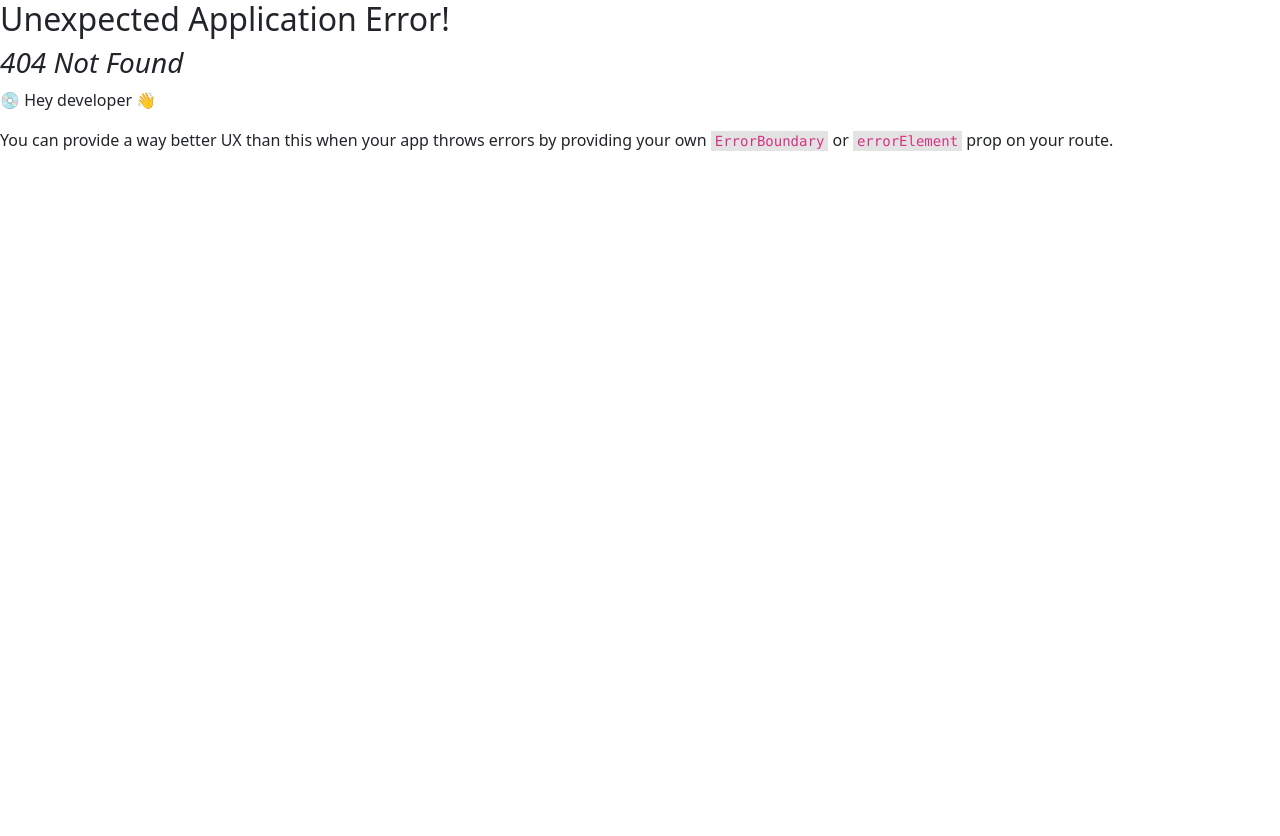
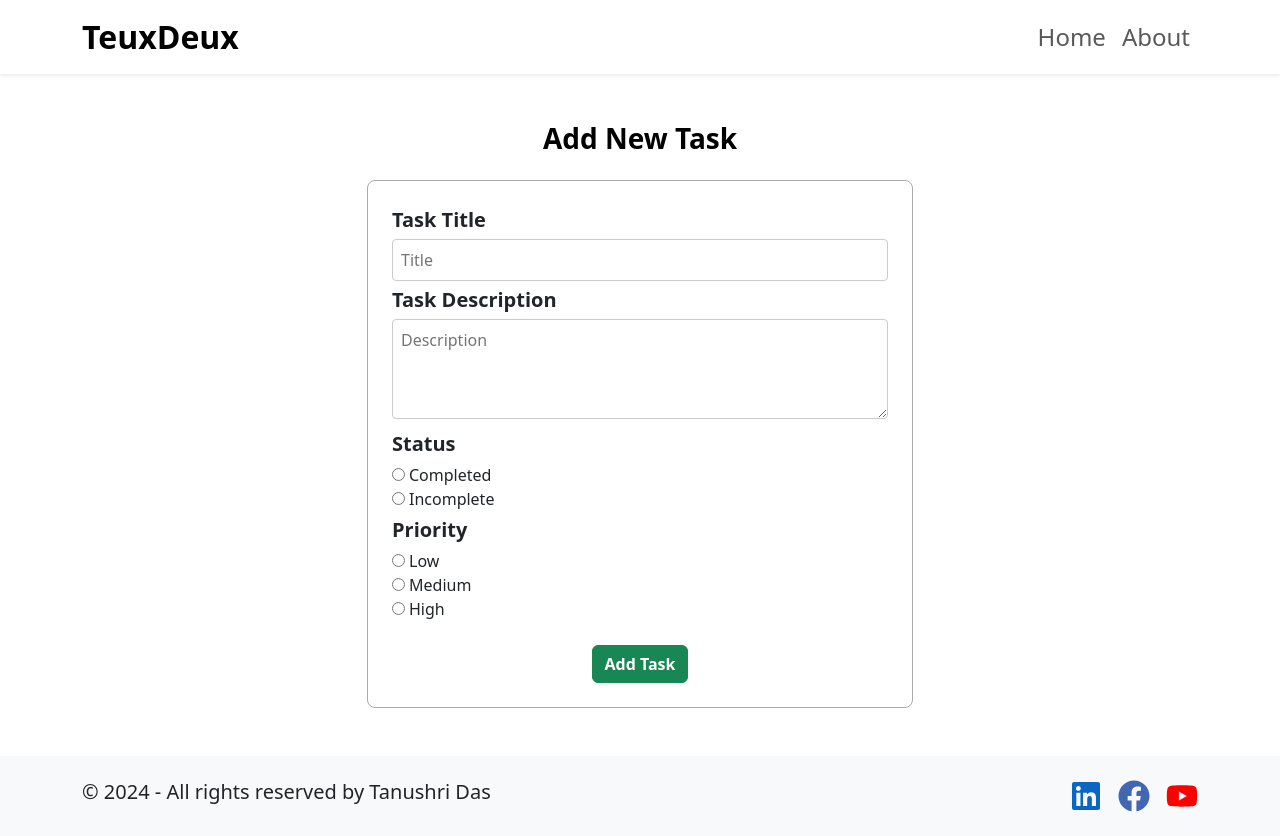
Before and after one commit to Tanushri-Das/Task-Todo-List-App, a React (Vite) app: page /taskform in a window 1280 px wide. Before the commit this address had no page. Before the commit the page ends 800 px from the top, so only its background shows below. Built offline with nearby package versions, Linux system fonts and the light colour scheme.

Commit message:
update application structure and add home page

```diff
--- a/src/Components/Footer/Footer.jsx
+++ b/src/Components/Shared/Footer/Footer.jsx
@@ -1,11 +1,20 @@
 import React from "react";
 import { FaFacebook, FaLinkedin, FaYoutube } from "react-icons/fa";
+import { useLocation } from "react-router-dom";
 import "./Footer.css";
 
 const Footer = () => {
   const date = new Date().getFullYear();
+  const location = useLocation();
+  const isAbout = location.pathname === "/about";
+  const isAllTasks = location.pathname === "/alltasks";
+
   return (
-    <footer className="bg-light py-4 d-flex justify-content-center align-items-center">
+    <footer
+      className={`bg-light py-4 d-flex justify-content-center align-items-center ${
+        isAbout || isAllTasks ? "fixed-bottom" : ""
+      }`}
+    >
       <div className="container">
         <div className="row justify-content-center align-items-center">
           <div className="col-md-6 text-center text-md-start">
--- a/src/Layout/Main.jsx
+++ b/src/Layout/Main.jsx
@@ -1,7 +1,7 @@
 import React from 'react'
-import Header from '../Components/Header/Header'
 import { Outlet } from 'react-router-dom'
-import Footer from '../Components/Footer/Footer'
+import Header from '../Components/Shared/Header/Header'
+import Footer from '../Components/Shared/Footer/Footer'
 
 const Main = () => {
   return (
--- a/src/Pages/AllTasks/AllTasks.jsx
+++ b/src/Pages/AllTasks/AllTasks.jsx
@@ -42,14 +42,12 @@ const AllTasks = () => {
     );
     setTasks(updatedTasks);
     localStorage.setItem("tasks", JSON.stringify(updatedTasks));
-    toast.success("Task marked as completed!");
   };
 
   const handleDeleteTask = (task) => {
     const updatedTasks = tasks.filter((t) => t !== task);
     setTasks(updatedTasks);
     localStorage.setItem("tasks", JSON.stringify(updatedTasks));
-    toast.error("Deleted task successfully!");
   };
 
   const filteredTasks =
@@ -111,7 +109,7 @@ const AllTasks = () => {
               >
                 {task.priority}
               </td>
-              <td className="text-center fw-semibold">
+              <td className="text-center fw-semibold d-flex justify-content-center align-items-center">
                 <Button
                   variant="success"
                   className="data fw-semibold"
@@ -122,7 +120,7 @@ const AllTasks = () => {
                 <Button
                   variant="warning"
                   onClick={() => handleEditTask(task)}
-                  className="ms-2 my-2 my-lg-0 data fw-semibold text-white"
+                  className="ms-2 data fw-semibold text-white"
                 >
                   Edit
                 </Button>
--- a/src/Pages/Home/Home.css
+++ b/src/Pages/Home/Home.css
@@ -12,3 +12,7 @@
   border: 1px solid #ababab;
   background: rgba(255, 255, 255, 0.2);
 }
+
+.data {
+    font-size: 18px;
+  }
--- a/src/Pages/Home/Home.jsx
+++ b/src/Pages/Home/Home.jsx
@@ -1,149 +1,22 @@
-import React, { useState, useEffect } from "react";
+import React from "react";
+import "./Home.css";
+import { Link } from "react-router-dom";
 import { Button } from "react-bootstrap";
-import "./Home.css";
-import { useNavigate } from "react-router-dom";
-import toast from "react-hot-toast";
 
 const Home = () => {
-  const navigate = useNavigate();
-  const [tasks, setTasks] = useState([]);
-  const [newTask, setNewTask] = useState({
-    title: "",
-    description: "",
-    status: "",
-    priority: "",
-  });
-
-  useEffect(() => {
-    const storedTasks = JSON.parse(localStorage.getItem("tasks") || "[]");
-    setTasks(storedTasks);
-  }, []);
-
-  const handleChange = (e) => {
-    const { name, value } = e.target;
-    setNewTask((prevState) => ({
-      ...prevState,
-      [name]: value,
-    }));
-  };
-
-  const handleSubmit = (e) => {
-    e.preventDefault();
-    if (!newTask.title) return;
-
-    const updatedTasks = [...tasks, newTask];
-    setTasks(updatedTasks);
-
-    localStorage.setItem("tasks", JSON.stringify(updatedTasks));
-    toast.success("User created successfully!");
-
-    navigate("/alltasks");
-
-    setNewTask({
-      title: "",
-      description: "",
-      status: "",
-      priority: "",
-    });
-  };
-
   return (
-    <div className="container my-5">
-      <div className="row">
-        <h3 className="text-black text-center mb-4 fw-bold">Add New Task</h3>
-        <div className="col-12 col-md-8 col-lg-6 mx-auto">
-          <form className="form p-4 rounded-3" onSubmit={handleSubmit}>
-            <div className="mb-1">
-              <label className="fs-5 fw-semibold mb-1">Task Title</label>
-              <input
-                type="text"
-                name="title"
-                placeholder="Title"
-                className="form-input"
-                value={newTask.title}
-                onChange={handleChange}
-              />
-            </div>
-            <div className="mb-1">
-              <label className="fs-5 fw-semibold mb-1">Task Description</label>
-              <div className="form-floating">
-                <textarea
-                  placeholder="Description"
-                  style={{ height: "100px" }}
-                  className="form-input"
-                  name="description"
-                  value={newTask.description}
-                  onChange={handleChange}
-                ></textarea>
-              </div>
-            </div>
-            <div className="mb-1">
-              <label className="fs-5 fw-semibold mb-1">Status</label>
-              <div>
-                <label>
-                  <input
-                    type="radio"
-                    name="status"
-                    value="completed"
-                    onChange={handleChange}
-                  />
-                  <span className="ms-1 fw-medium">Completed</span>
-                </label>
-              </div>
-              <div>
-                <label>
-                  <input
-                    type="radio"
-                    name="status"
-                    value="incomplete"
-                    onChange={handleChange}
-                  />
-                  <span className="ms-1 fw-medium">Incomplete</span>
-                </label>
-              </div>
-            </div>
-            <div className="mb-1">
-              <label className="fs-5 fw-semibold mb-1">Priority</label>
-              <div>
-                <label>
-                  <input
-                    type="radio"
-                    name="priority"
-                    value="low"
-                    onChange={handleChange}
-                  />
-                  <span className="ms-1 fw-medium">Low</span>
-                </label>
-              </div>
-              <div>
-                <label>
-                  <input
-                    type="radio"
-                    name="priority"
-                    value="medium"
-                    onChange={handleChange}
-                  />
-                  <span className="ms-1 fw-medium">Medium</span>
-                </label>
-              </div>
-              <div>
-                <label>
-                  <input
-                    type="radio"
-                    name="priority"
-                    value="high"
-                    onChange={handleChange}
-                  />
-                  <span className="ms-1 fw-medium">High</span>
-                </label>
-              </div>
-            </div>
-            <div className="d-flex justify-content-center mt-4">
-              <Button type="submit" className="fw-semibold" variant="success">
-                Add Task
-              </Button>
-            </div>
-          </form>
+    <div className="d-flex justify-content-center align-items-center vh-100">
+      <div className="text-center">
+        <h2 className="mb-4 fw-bold">Welcome to Todo List App</h2>
+        <p className="data mb-4 fw-semibold">
+          Do you want to add a task in the TodoList? Kindly click this button
+        </p>
+        <div className="see-products">
+          <Link to="/taskform" className="productsList">
+            <Button type="submit" className="fw-semibold data" variant="success">
+              Add Task
+            </Button>
+          </Link>
         </div>
       </div>
     </div>
--- /dev/null
+++ b/src/Pages/Taskform/Taskform.css
@@ -0,0 +1,14 @@
+.form-input {
+    padding: 8px;
+    border: 1px solid #ccc;
+    border-radius: 0.25rem;
+    width: 100%;
+    color: #333;
+    background-color: white;
+    outline: none;
+    transition: border-color 0.2s;
+  }
+  .form {
+    border: 1px solid #ababab;
+    background: rgba(255, 255, 255, 0.2);
+  }
--- /dev/null
+++ b/src/Pages/Taskform/Taskform.jsx
@@ -0,0 +1,151 @@
+import React, { useState, useEffect } from "react";
+import { Button } from "react-bootstrap";
+import "./Taskform.css";
+import { useNavigate } from "react-router-dom";
+
+const Taskform = () => {
+  const navigate = useNavigate();
+  const [tasks, setTasks] = useState([]);
+  const [newTask, setNewTask] = useState({
+    title: "",
+    description: "",
+    status: "",
+    priority: "",
+  });
+
+  useEffect(() => {
+    const storedTasks = JSON.parse(localStorage.getItem("tasks") || "[]");
+    setTasks(storedTasks);
+  }, []);
+
+  const handleChange = (e) => {
+    const { name, value } = e.target;
+    setNewTask((prevState) => ({
+      ...prevState,
+      [name]: value,
+    }));
+  };
+
+  const handleSubmit = (e) => {
+    e.preventDefault();
+    if (!newTask.title) return;
+
+    const updatedTasks = [...tasks, newTask];
+    setTasks(updatedTasks);
+
+    localStorage.setItem("tasks", JSON.stringify(updatedTasks));
+
+    navigate("/alltasks");
+
+    setNewTask({
+      title: "",
+      description: "",
+      status: "",
+      priority: "",
+    });
+  };
+
+  return (
+    <div className="container my-5">
+      <div className="row">
+        <h3 className="text-black text-center mb-4 fw-bold">Add New Task</h3>
+        <div className="col-12 col-md-8 col-lg-6 mx-auto">
+          <form className="form p-4 rounded-3" onSubmit={handleSubmit}>
+            <div className="mb-1">
+              <label className="fs-5 fw-semibold mb-1">Task Title</label>
+              <input
+                type="text"
+                name="title"
+                placeholder="Title"
+                className="form-input"
+                value={newTask.title}
+                onChange={handleChange}
+              />
+            </div>
+            <div className="mb-1">
+              <label className="fs-5 fw-semibold mb-1">Task Description</label>
+              <div className="form-floating">
+                <textarea
+                  placeholder="Description"
+                  style={{ height: "100px" }}
+                  className="form-input"
+                  name="description"
+                  value={newTask.description}
+                  onChange={handleChange}
+                ></textarea>
+              </div>
+            </div>
+            <div className="mb-1">
+              <label className="fs-5 fw-semibold mb-1">Status</label>
+              <div>
+                <label>
+                  <input
+                    type="radio"
+                    name="status"
+                    value="completed"
+                    onChange={handleChange}
+                  />
+                  <span className="ms-1 fw-medium">Completed</span>
+                </label>
+              </div>
+              <div>
+                <label>
+                  <input
+                    type="radio"
+                    name="status"
+                    value="incomplete"
+                    onChange={handleChange}
+                  />
+                  <span className="ms-1 fw-medium">Incomplete</span>
+                </label>
+              </div>
+            </div>
+            <div className="mb-1">
+              <label className="fs-5 fw-semibold mb-1">Priority</label>
+              <div>
+                <label>
+                  <input
+                    type="radio"
+                    name="priority"
+                    value="low"
+                    onChange={handleChange}
+                  />
+                  <span className="ms-1 fw-medium">Low</span>
+                </label>
+              </div>
+              <div>
+                <label>
+                  <input
+                    type="radio"
+                    name="priority"
+                    value="medium"
+                    onChange={handleChange}
+                  />
+                  <span className="ms-1 fw-medium">Medium</span>
+                </label>
+              </div>
+              <div>
+                <label>
+                  <input
+                    type="radio"
+                    name="priority"
+                    value="high"
+                    onChange={handleChange}
+                  />
+                  <span className="ms-1 fw-medium">High</span>
+                </label>
+              </div>
+            </div>
+            <div className="d-flex justify-content-center mt-4">
+              <Button type="submit" className="fw-semibold" variant="success">
+                Add Task
+              </Button>
+            </div>
+          </form>
+        </div>
+      </div>
+    </div>
+  );
+};
+
+export default Taskform;
--- a/src/Routes/Routes.jsx
+++ b/src/Routes/Routes.jsx
@@ -3,6 +3,7 @@ import Main from "../Layout/Main";
 import Home from "../Pages/Home/Home";
 import About from "../Pages/About/About";
 import AllTasks from "../Pages/AllTasks/AllTasks";
+import Taskform from "../Pages/Taskform/Taskform";
 
 const routes = createBrowserRouter([
   {
@@ -12,6 +13,10 @@ const routes = createBrowserRouter([
       {
         path: "/",
         element: <Home />,
+      },
+      {
+        path: "/taskform",
+        element: <Taskform />,
       },
       {
         path: "/alltasks",
```
Also changed, not shown: src/Components/Shared/Footer/Footer.css (renamed from src/Components/Footer/Footer.css), src/Components/Shared/Header/Header.jsx (renamed from src/Components/Header/Header.jsx).
